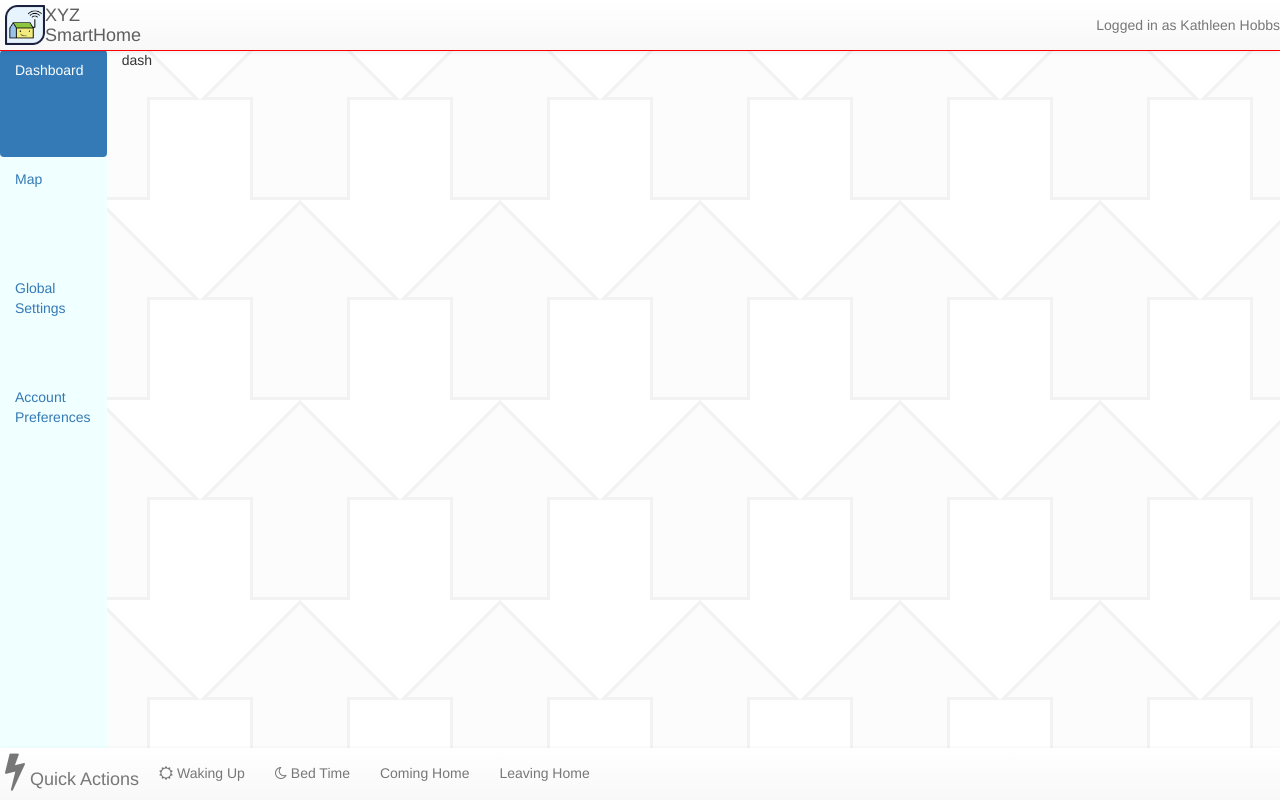
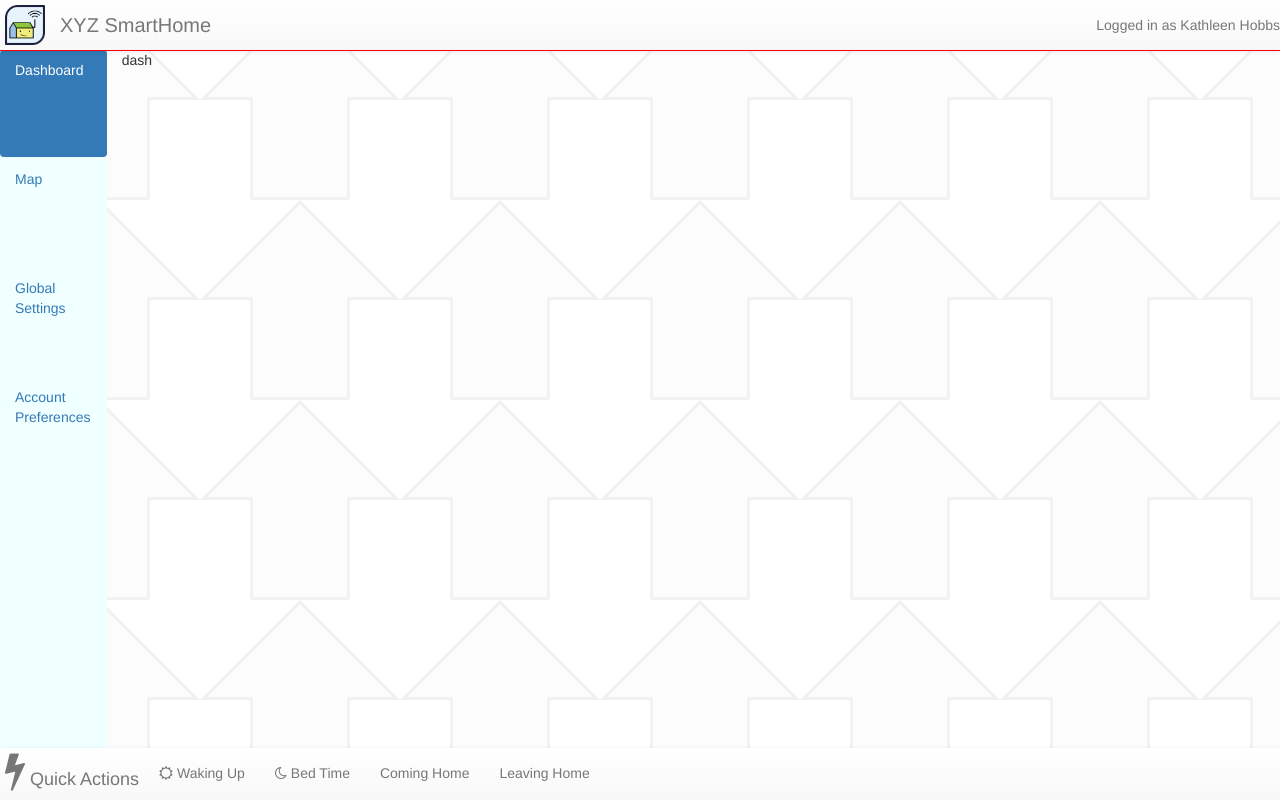
Before and after one commit to klevinlaughs/XYZ-SmartHome, a plain HTML site: page index.html in a window 1280 px wide. Drawn offline with Linux system fonts and the light colour scheme.

Commit message:
navbar-brand-text

```diff
--- a/css/style.css
+++ b/css/style.css
@@ -45,6 +45,15 @@ body {
 .navbar-brand >img{
   float: left;
   /*width: 200px;*/
+}
+
+@media (min-width: 0px){
+  .navbar-brand-text {
+    float: left;
+    margin: 10px 15px 10px 15px;
+    font-size: 20px;
+    overflow: hidden;
+  }
 }
 
 .nav-icon {
--- a/index.html
+++ b/index.html
@@ -31,10 +31,12 @@
           <span class="icon-bar"></span>
           <span class="icon-bar"></span>
         </button>
-        <div class="navbar-brand">
+        <a class="navbar-brand">
           <img src="img/ico-xyz.png" alt="" class="img-responsive nav-icon" />
-          <p>XYZ SmartHome</p>
-        </div>
+          <p class="navbar-text navbar-brand-text">
+            XYZ SmartHome
+          </p>
+        </a>
 
       </div>
 
```
